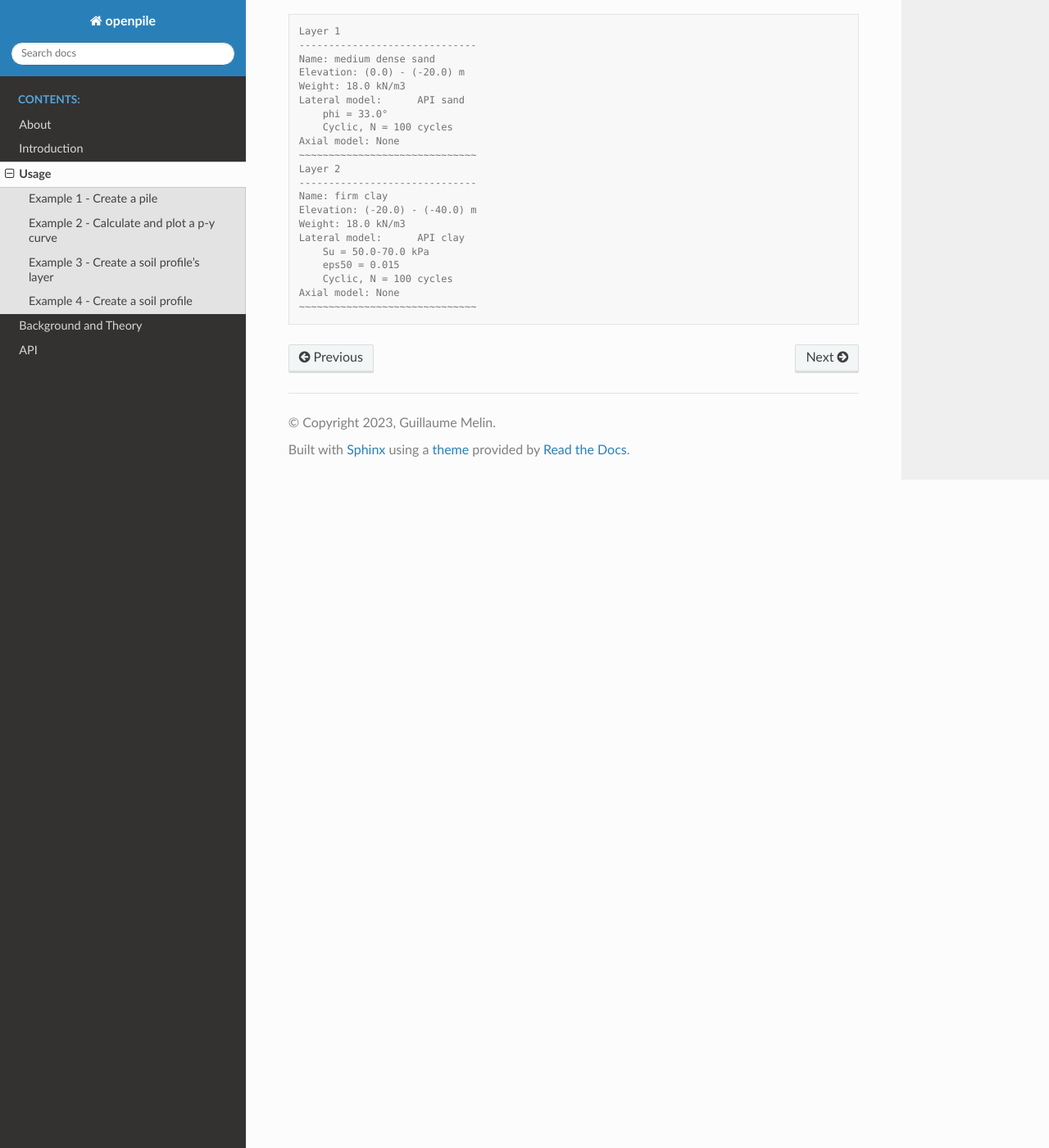
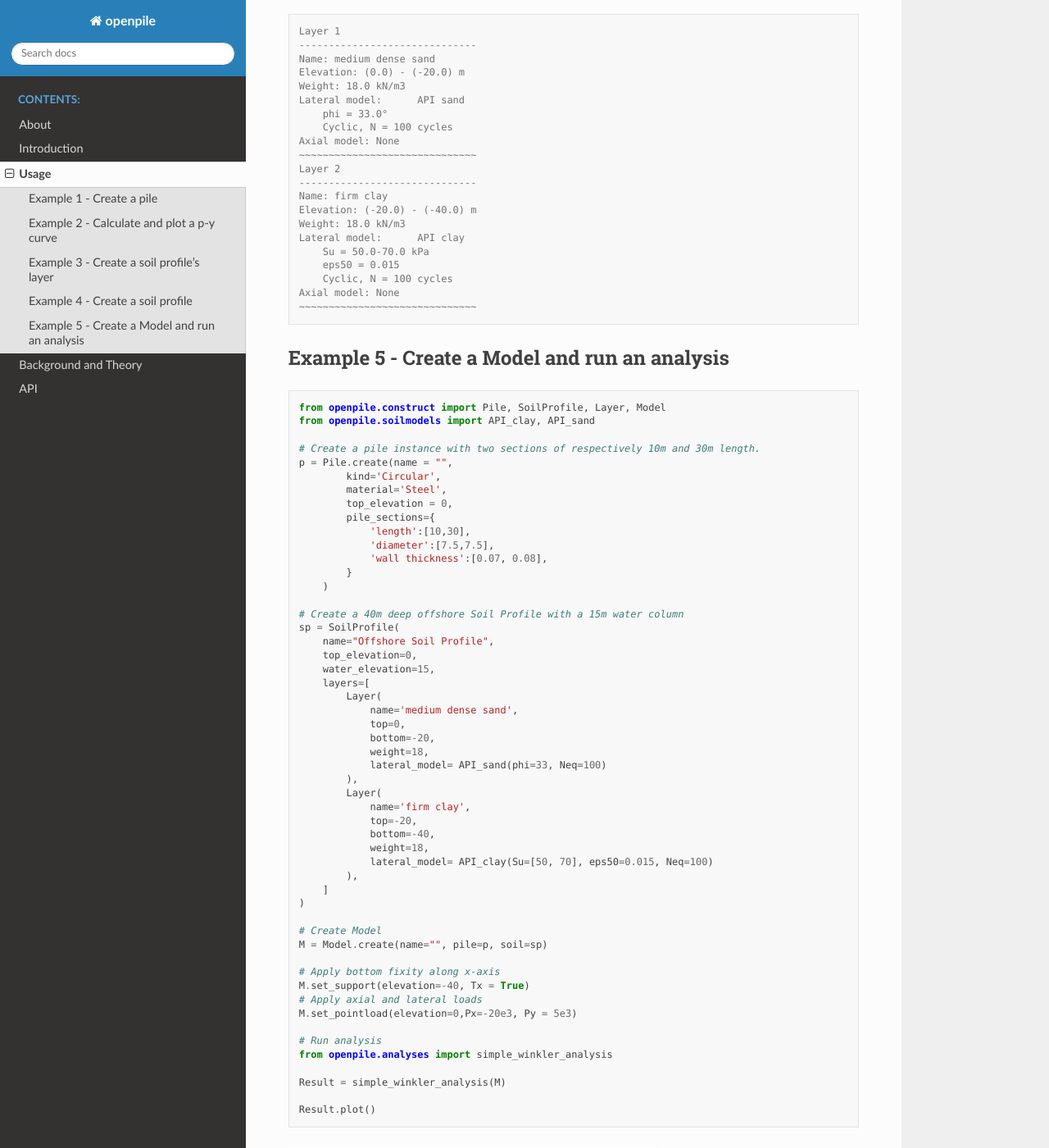
Before and after one commit to TchilDill/openpile, a Sphinx documentation site: the page built from docs/source/usage.rst, in a window 1280 px wide and 1400 px high, scrolled down 3845 px. Shown: the whole window at 82% size. Built offline with Sphinx 7.4.7 and the Read the Docs theme 2.0.0, drawn with Linux system fonts in a browser that asks for light colours; the version number could not be read and is left out.

Commit message:
usage finalised in doc

```diff
--- a/docs/source/usage.rst
+++ b/docs/source/usage.rst
@@ -7,6 +7,7 @@ The package allows a quick input by the user (given in this section) and quick c
 Jupyter Notebooks/IPython are recommended platforms to learn how to use openpile as it provides
 an interactive experience.
 
+.. _Ex1-create_a_pile:
 
 Example 1 - Create a pile
 =========================
@@ -87,6 +88,9 @@ axial or lateral loading.
     3          -40.0          2.22               <NA>       1.0    1.11
 
 
+
+.. _Ex2-plot_a_pycurve:
+
 Example 2 - Calculate and plot a p-y curve
 ==========================================
 
@@ -124,6 +128,7 @@ API sand model looks like.
     :width: 65%
 
 
+.. _Ex3-create_a_layer:
 
 Example 3 - Create a soil profile's layer
 =========================================
@@ -157,6 +162,9 @@ Printing the layer would give the following output:
         eps50 = 0.01-0.02
         Cyclic, N = 100 cycles
     Axial model: None
+
+
+.. _Ex4-create_a_soilprofile:
 
 Example 4 - Create a soil profile
 =================================
@@ -216,3 +224,67 @@ The output of the print out will yield the following:
         Cyclic, N = 100 cycles
     Axial model: None
     ~~~~~~~~~~~~~~~~~~~~~~~~~~~~~~
+
+
+.. _Ex5-run_winkler:
+
+Example 5 - Create a Model and run an analysis
+==============================================
+
+.. code-block:: python
+
+    from openpile.construct import Pile, SoilProfile, Layer, Model
+    from openpile.soilmodels import API_clay, API_sand
+
+    # Create a pile instance with two sections of respectively 10m and 30m length.
+    p = Pile.create(name = "",
+            kind='Circular',
+            material='Steel',
+            top_elevation = 0,
+            pile_sections={
+                'length':[10,30],
+                'diameter':[7.5,7.5],
+                'wall thickness':[0.07, 0.08],
+            }
+        )
+
+    # Create a 40m deep offshore Soil Profile with a 15m water column
+    sp = SoilProfile(
+        name="Offshore Soil Profile",
+        top_elevation=0,
+        water_elevation=15,
+        layers=[
+            Layer(
+                name='medium dense sand',
+                top=0,
+                bottom=-20,
+                weight=18,
+                lateral_model= API_sand(phi=33, Neq=100)
+            ),
+            Layer(
+                name='firm clay',
+                top=-20,
+                bottom=-40,
+                weight=18,
+                lateral_model= API_clay(Su=[50, 70], eps50=0.015, Neq=100)
+            ),
+        ]
+    )
+
+    # Create Model
+    M = Model.create(name="", pile=p, soil=sp)
+
+    # Apply bottom fixity along x-axis
+    M.set_support(elevation=-40, Tx = True)
+    # Apply axial and lateral loads
+    M.set_pointload(elevation=0,Px=-20e3, Py = 5e3)
+
+    # Run analysis
+    from openpile.analyses import simple_winkler_analysis
+
+    Result = simple_winkler_analysis(M)
+
+    Result.plot()
+
+.. image:: _static/usage/analyses_plots/main_results_plot.png
+    :width: 65%
```
Also changed, not shown: README.md (+9 -1 lines), docs/source/API.rst (+15 -6 lines), docs/source/_static/usage/analyses_plots/deflection_results_plot.png (added), docs/source/_static/usage/analyses_plots/forces_results_plot.png (added), docs/source/_static/usage/analyses_plots/main_results_plot.png (added), 4 other files.
